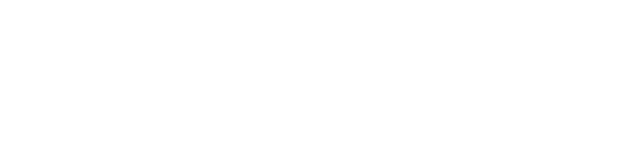
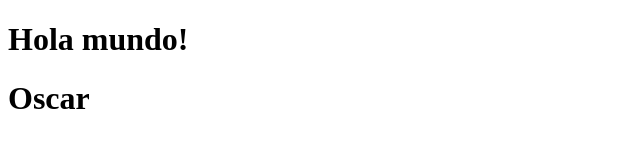
Before and after one commit to OscarJRM/Portafolio_RamirezOscar, a plain HTML site: page index.html in a window 1280 px wide. Shown: the whole page, without its empty margins (0-640 px from the left). Drawn offline with Linux system fonts and the light colour scheme.

Commit message:
Hola mundo

```diff
--- a/index.html
+++ b/index.html
@@ -6,6 +6,7 @@
     <title>Document</title>
 </head>
 <body>
-
+    <h1>Hola mundo!</h1>
+    <h1>Oscar</h1>
 </body>
 </html>
```
